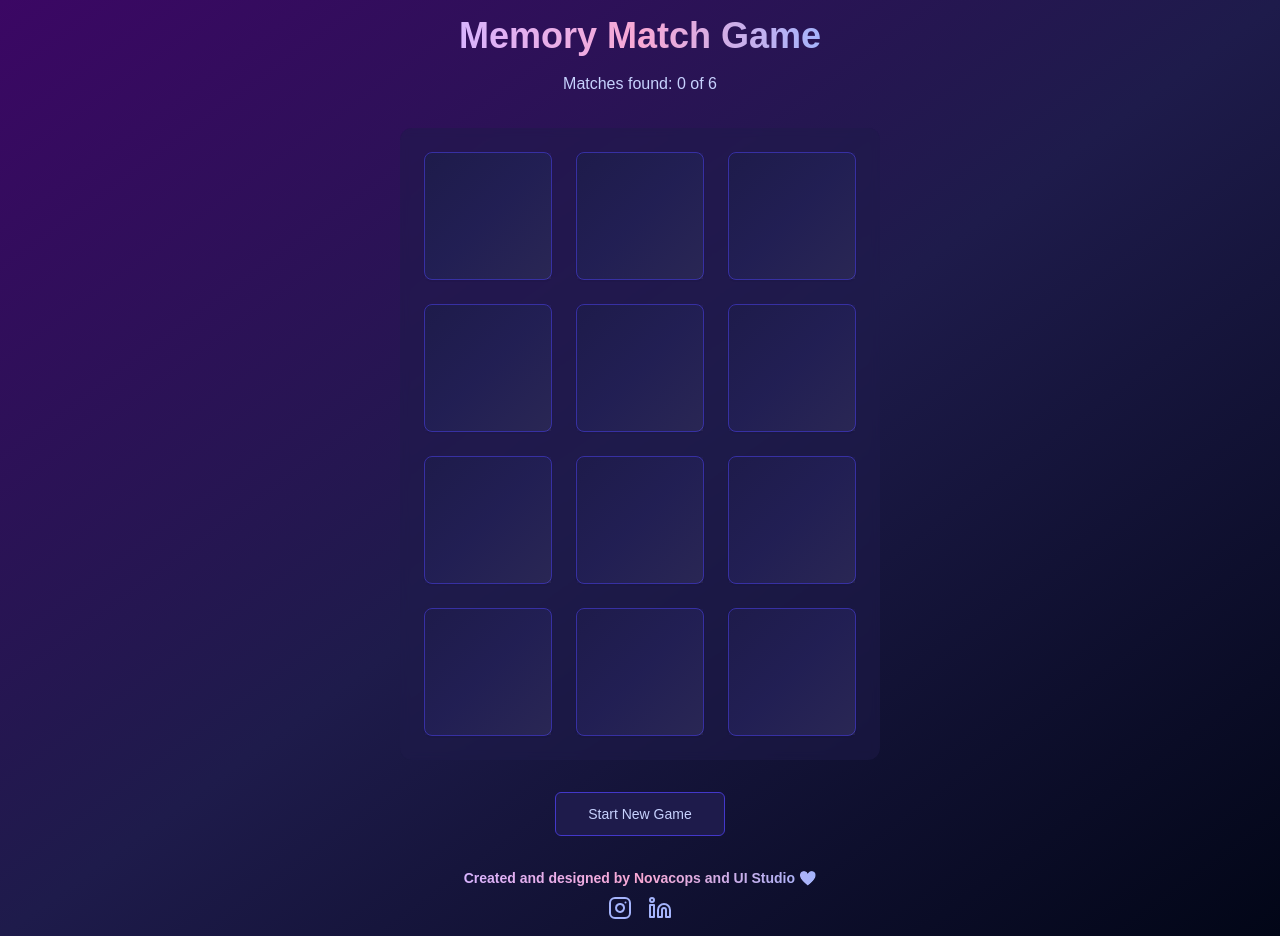
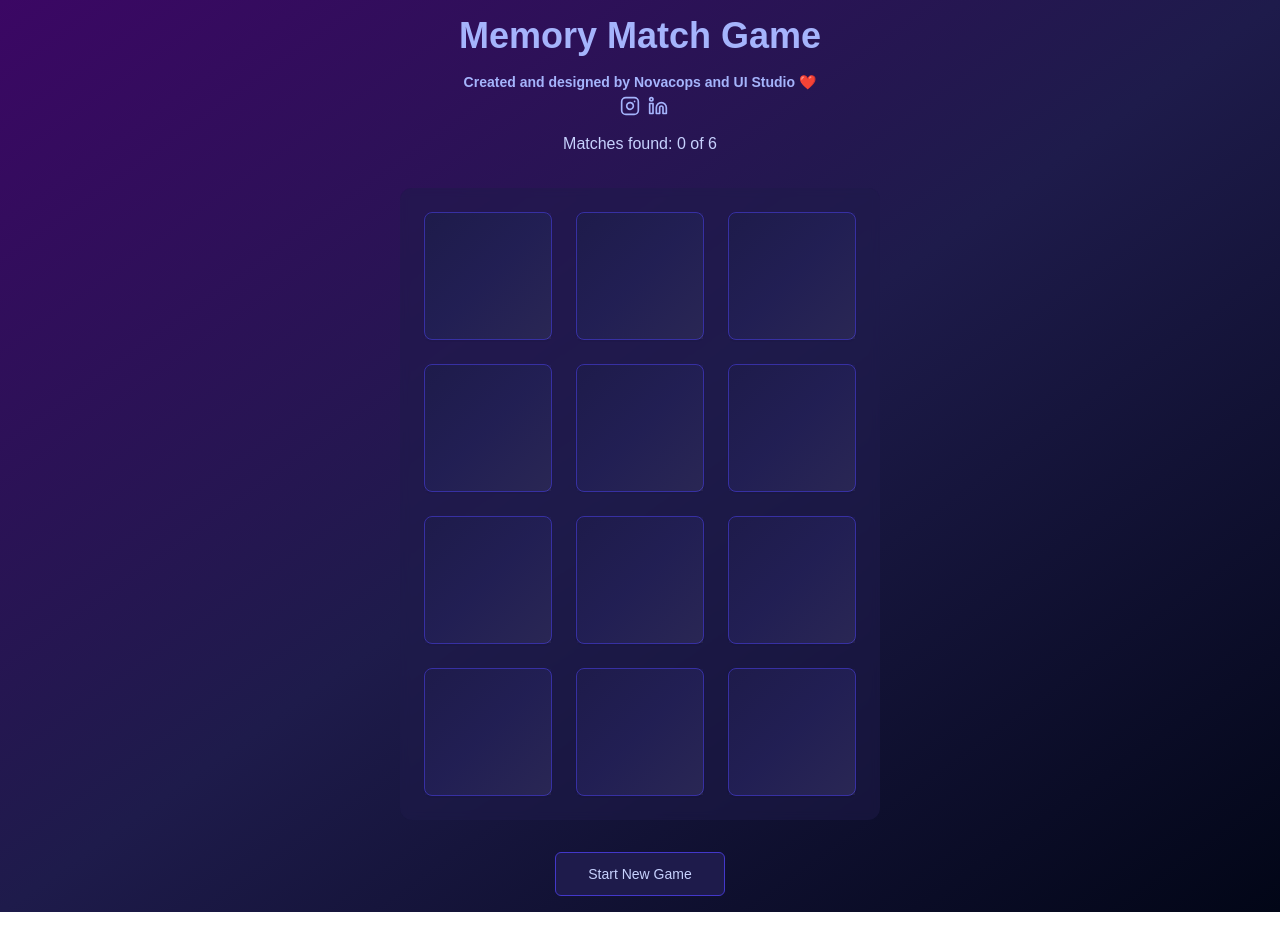
Before and after one commit to tejpatil064/Memory-Game, a Next.js app: page / in a window 1280 px wide. After the commit the page ends 912 px from the top, so only its background shows below. Built offline with nearby package versions, Linux system fonts and the light colour scheme.

Commit message:
minor updated

```diff
--- a/memory-game.tsx
+++ b/memory-game.tsx
@@ -95,10 +95,25 @@ export default function MemoryGame() {
   return (
     <div className="flex flex-col items-center justify-center min-h-screen p-4 space-y-8 bg-gradient-to-br from-purple-950 via-indigo-950 to-slate-950">
       <div className="text-center space-y-4">
-        <h1 className="text-4xl font-bold bg-gradient-to-r from-purple-300 via-pink-300 to-indigo-300 text-transparent bg-clip-text">
+        <h1 className="text-4xl font-bold  text-indigo-300 hover:text-indigo-500 transition-colors bg-clip-text">
           Memory Match Game
         </h1>
+        {/* Footer Section with Social Media Links */}
+      <footer className="w-full mt-8 text-center">
 
+          <p className="text-sm font-bold  text-indigo-300 hover:text-indigo-500 transition-colors">
+            Created and designed by Novacops and UI Studio ❤️
+          </p>
+          <div className="flex items-center justify-center space-x-2 mt-1">
+          <div className="flex items-center"></div>
+          <a href="https://www.instagram.com/tejas_patil.02" target="_blank" rel="noopener noreferrer">
+            <Instagram className="w-5 h-5 text-indigo-300 hover:text-indigo-500 transition-colors" />
+          </a>
+          <a href="https://www.linkedin.com/in/tejas-patil064/" target="_blank" rel="noopener noreferrer">
+            <Linkedin className="w-5 h-5 text-indigo-300 hover:text-indigo-500 transition-colors" />
+          </a>
+        </div>
+      </footer>
         <p className="text-indigo-200">
           Matches found: {matches} of {cards.length / 2}
         </p>
@@ -161,22 +176,6 @@ export default function MemoryGame() {
         Start New Game
       </Button>
 
-      {/* Footer Section with Social Media Links */}
-      <footer className="w-full mt-8 text-center">
-  <div className="flex flex-col items-center justify-center space-y-2">
-    <p className="text-sm font-bold bg-gradient-to-r from-purple-300 via-pink-300 to-indigo-300 text-transparent bg-clip-text">
-      Created and designed by Novacops and UI Studio ❤️
-    </p>
-    <div className="flex items-center space-x-4">
-      <a href="https://www.instagram.com/tejas_patil.02" target="_blank" rel="noopener noreferrer">
-        <Instagram className="w-6 h-6 text-indigo-300 hover:text-indigo-500 transition-colors" />
-      </a>
-      <a href="https://www.linkedin.com/in/tejas-patil064/" target="_blank" rel="noopener noreferrer">
-        <Linkedin className="w-6 h-6 text-indigo-300 hover:text-indigo-500 transition-colors" />
-      </a>
-    </div>
-  </div>
-</footer>
 
     </div>
   )
```
